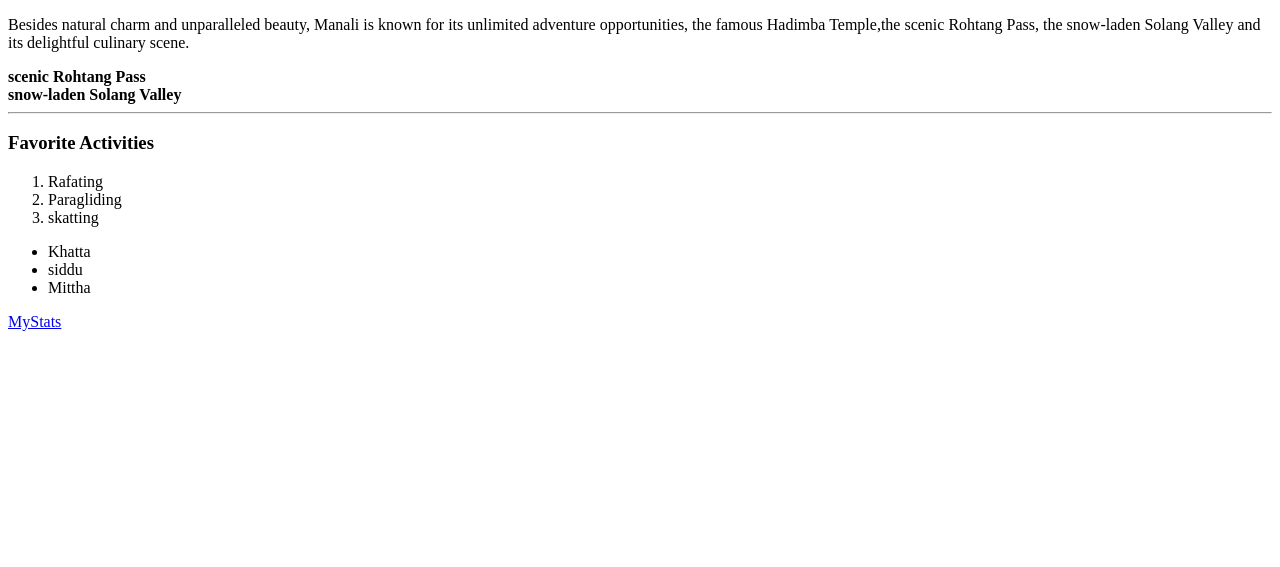
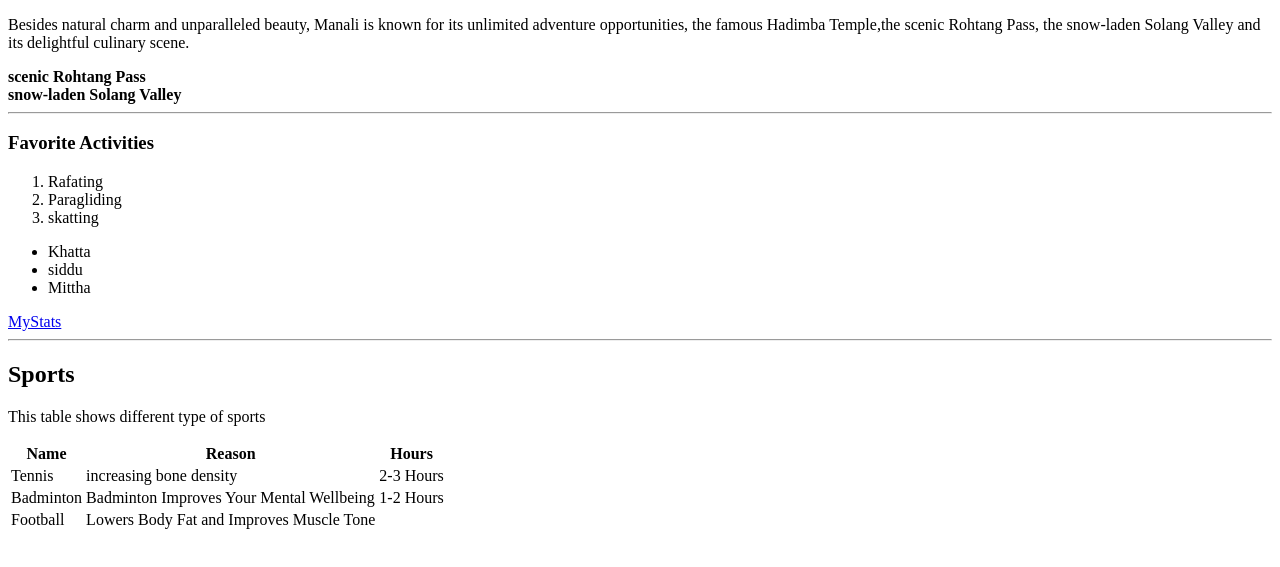
Before and after one commit to 44-563-WebApps-F23/44563-webapps-f23-assignment3-Tejaswinibobba, a plain HTML site: page index.html in a window 1280 px wide. Shown: the part 105-672 px from the top of the page. Drawn offline with Linux system fonts and the light colour scheme.

Commit message:
Update index.html

```diff
--- a/index.html
+++ b/index.html
@@ -32,3 +32,27 @@
 <a href="mystats.html">MyStats</a>
 </body>
 </html>
+<hr>
+<h2>Sports</h2>
+<p> This table shows different type of sports</p>
+<table>
+    <tr>
+        <th>Name</th>
+        <th>Reason</th>
+        <th>Hours</th>
+    </tr>
+    <tr>
+        <td>Tennis</td>
+        <td>increasing bone density</td>
+        <td>2-3 Hours</td>
+    </tr>
+    <tr>
+        <td>Badminton</td>
+        <td>Badminton Improves Your Mental Wellbeing</td>
+        <td>1-2 Hours</td>
+    </tr>
+    <tr>
+        <td>Football</td>
+        <td> Lowers Body Fat and Improves Muscle Tone</td>
+    </tr>
+</table>
```
